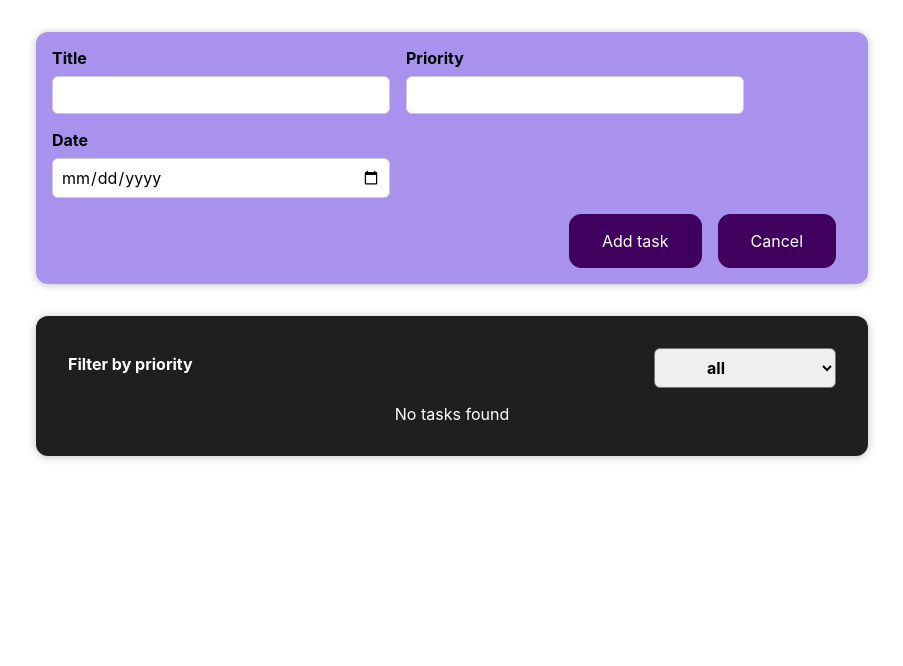
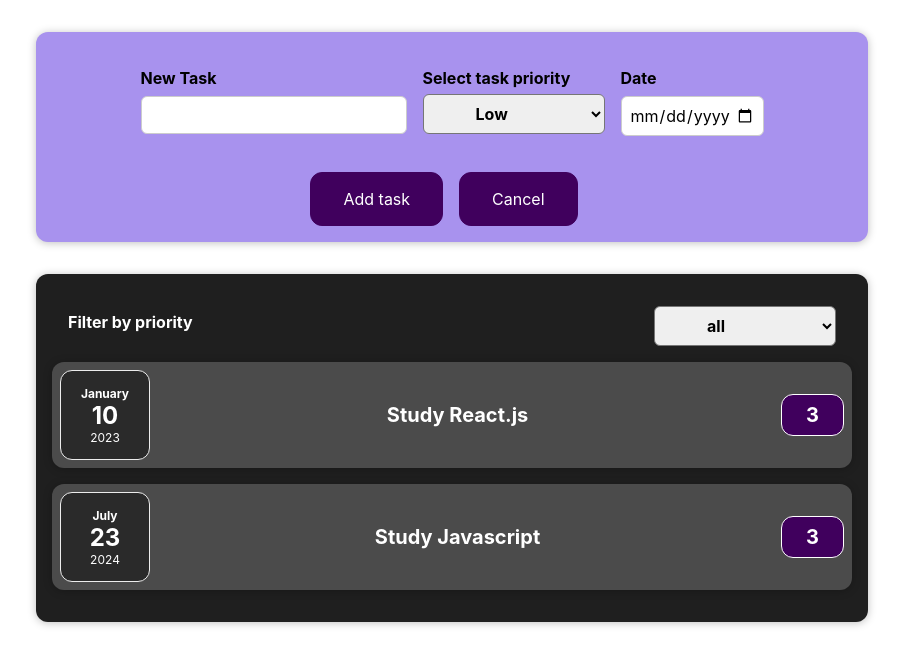
Before and after one commit to MarkusMaal2/react-tasks, a React (Create React App) app: page / in a window 1280 px wide. Shown: the top 666 px of the page, without its empty margins (188-1091 px from the left). Built offline with nearby package versions, Linux system fonts and the light colour scheme.

Commit message:
Fixed tasks not displaying

```diff
--- a/src/App.js
+++ b/src/App.js
@@ -42,7 +42,7 @@ const App = () => {
     return (
         <div className="App">
             <NewTask onAddTask={addTaskHandler}></NewTask>
-            <Tasks onChangePriority={changePriorityHandler} tasks={tasks} currentYear={currentPriority}/>
+            <Tasks onChangePriority={changePriorityHandler} tasks={tasks} currentPriority={currentPriority}/>
         </div>
     )
 }
--- a/src/components/NewTask/NewTask.js
+++ b/src/components/NewTask/NewTask.js
@@ -1,10 +1,9 @@
-import React, {useState} from "react"
+import React from "react"
 import './NewTask.css'
 
 import TaskForm from "./TaskForm"
 
 const NewTask = (props) => {
-    const [addFormVisible, setAddForm] = useState(true)
     const saveTaskDataHandler = (enteredTaskData) => {
         const taskData = {
             ...enteredTaskData,
@@ -12,13 +11,10 @@ const NewTask = (props) => {
         }
         props.onAddTask(taskData)
     }
-    const toggleFormHandler = () => {
-        setAddForm(!addFormVisible)
-    }
 
     return (
         <div className="new-task">
-            <TaskForm onToggleForm={toggleFormHandler} onSaveTaskData={saveTaskDataHandler} formVisible={addFormVisible}></TaskForm>
+            <TaskForm onSaveTaskData={saveTaskDataHandler}></TaskForm>
         </div>
     )
 }
--- a/src/components/NewTask/TaskForm.css
+++ b/src/components/NewTask/TaskForm.css
@@ -1,9 +1,11 @@
 .new-task__controls {
     display: flex;
+    justify-content: center;
     flex-wrap: wrap;
     gap: 1rem;
     margin-bottom: 1rem;
     text-align: left;
+    padding: 20px;
 }
 
 .new-task__control label {
@@ -17,10 +19,19 @@
     padding: 0.5rem;
     border-radius: 6px;
     border: 1px solid #ccc;
-    width: 20rem;
     max-width: 100%;
 }
 
 .new-task__actions {
+    justify-content: center;
+    display: flex;
     text-align: right;
 }
+
+.new-task__control select {
+    font: inherit;
+    padding: 0.5rem 3rem;
+    font-weight: bold;
+    border-radius: 6px;
+    margin-top: -2px;
+}
--- a/src/components/NewTask/TaskForm.js
+++ b/src/components/NewTask/TaskForm.js
@@ -34,25 +34,23 @@ const TaskForm = (props) => {
 
     }
 
-    const toggleVisibleHandler = (e) => {
-        props.onToggleForm(props.formVisible)
-        e.preventDefault()
-    }
-
     return (
 
         <div>
-            { props.formVisible &&
             <form onSubmit={submitHandler}>
                 <div className="new-task__controls">
                     <div className="new-task__control">
-                            <label>Title</label>
+                        <label>New Task</label>
                         <input type="text" onChange={titleChangeHandler} value={enteredTitle}/>
                     </div>
                     <div className="new-task__control">
-                            <label>Priority</label>
-                            <input type="number" min="0.01" step="0.01" onChange={priorityChangeHandler}
-                                   value={enteredPriority}/>
+                        <label>Select task priority</label>
+                        <select onChange={priorityChangeHandler} value={enteredPriority}>
+                            <option value="1">Low</option>
+                            <option value="2">Medium</option>
+                            <option value="3">High</option>
+                            <option value="4">Urgent</option>
+                        </select>
                     </div>
                     <div className="new-task__control">
                         <label>Date</label>
@@ -65,12 +63,6 @@ const TaskForm = (props) => {
                     <button type="submit">Cancel</button>
                 </div>
             </form>
-            }
-            { !props.formVisible &&
-                <form onSubmit={toggleVisibleHandler}>
-                    <div className="new-task__actions"><button type="submit">Add task</button></div>
-                </form>
-            }
         </div>
     )
 }
--- a/src/components/Tasks/Tasks.js
+++ b/src/components/Tasks/Tasks.js
@@ -1,5 +1,5 @@
 import './Tasks.css'
-//import ExpenseItem from "./ExpenseItem";
+//import TasksItem from "./TasksItem";
 import TaskList from "./TaskList";
 import TaskFilter from "./TaskFilter";
 import Card from "../UI/Card";
@@ -9,13 +9,14 @@ function Tasks(props) {
     const [currentPriority, setCurrentPriority] = useState(props.currentPriority)
     // create an array of filtered tasks with specified priority
     let filteredTasks
-    console.log(props.tasks)
     if (currentPriority !== 0) {
         filteredTasks = props.tasks.filter((item) => {
             return item.priority === Number(currentPriority)
         })
     } else {
-        filteredTasks = props.tasks;
+        filteredTasks = props.tasks.map((task) => {
+            return task
+        })
     }
 
     // display result
```
Lines whose indentation alone changed are shown as unchanged.
